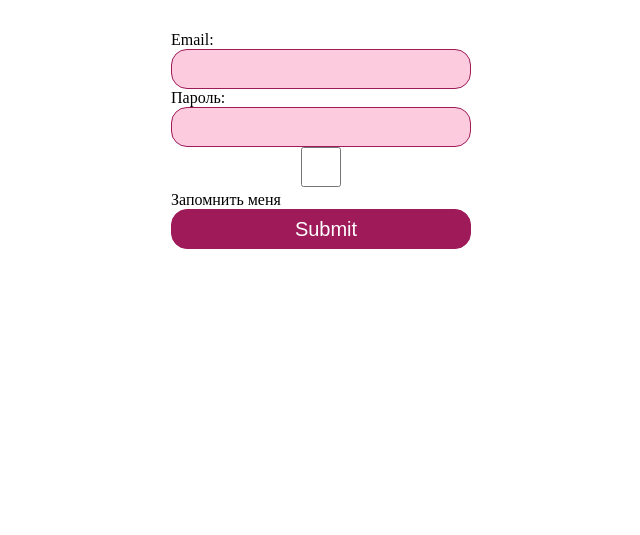
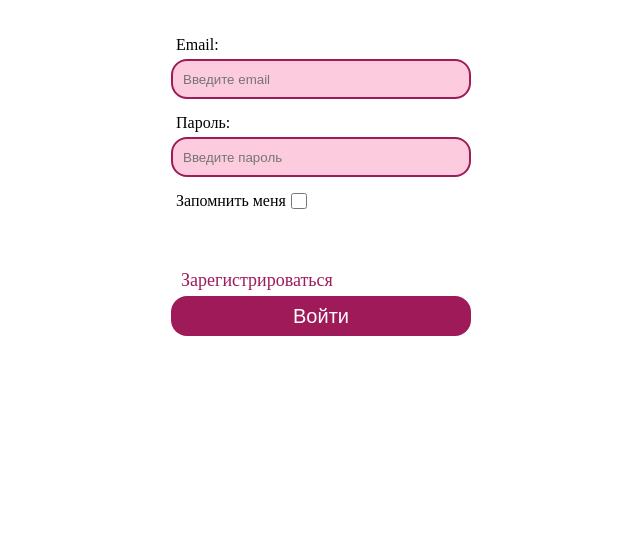
Before and after one commit to olov2020/web_for_msu-CW24, a Flask app: page /login in a window 1280 px wide. Shown: the part 159-694 px from the top of the page, without its empty margins (319-959 px from the left). Run offline with Flask 3, Linux system fonts and the light colour scheme.

Commit message:
finish login page with all design

```diff
--- a/WEB_FOR_MSU/forms/login.py
+++ b/WEB_FOR_MSU/forms/login.py
@@ -5,7 +5,8 @@ from wtforms.validators import DataRequired, Email, Length
 
 
 class LoginForm(FlaskForm):
-    email = StringField("Email: ", validators=[Email()])
-    password = PasswordField("Пароль: ", validators=[DataRequired(), Length(min=4, max=100)])
+    email = StringField("Email: ", validators=[Email(message="Это поле обязательно к заполнению")])
+    password = PasswordField("Пароль: ", validators=[DataRequired(message="Это поле обязательно к заполнению"),
+                                                     Length(min=4, max=100)])
     remember = BooleanField("Запомнить меня")
-    submit = SubmitField()
+    submit = SubmitField("Войти")
--- a/WEB_FOR_MSU/static/css/base/main.css
+++ b/WEB_FOR_MSU/static/css/base/main.css
@@ -19,3 +19,31 @@ main {
     /* in case footer not being at the bottom for 100% of brouser page
     delete 1 tag hier*/
 }
+
+.submit_button {
+    width: 300px;
+    height: 40px;
+
+    display: flex;
+    justify-content: center;
+    align-items: center;
+
+    background-color: #9F1A59;
+    border: 0px;
+    border-radius: 16px;
+
+    color: white;
+    font-size: 20px;
+
+    transition: all .1s ease-out;
+}
+
+.submit_button:hover {
+    transform: scale(1.05);
+}
+
+.error {
+    padding: 5px;
+
+    color: red;
+}
--- a/WEB_FOR_MSU/static/css/login/login.css
+++ b/WEB_FOR_MSU/static/css/login/login.css
@@ -1,69 +1,56 @@
-.header_registartion {
-    width: 160px;
-    height: 60px;
-    background-color: #9F1A59;
+.input {
+    width: 300px;
+    height: 40px;
+
     border-radius: 16px;
-    display: flex;
-    justify-content: center;
-    align-items: center;
-    color: white;
-    font-size: 24px;
+    padding-left: 10px;
+    border: 2px solid #9F1A59;
+
+    background-color: #fcccde;
+}
+
+.error_input {
+    border-color: red;
+    background-color: white;
 }
 
 
-.login {
+.container_text {
+    display: flex;
+    justify-content: start;
+    flex-direction: column;
+
+    margin-bottom: 10px;
+}
+
+.text {
+    padding: 5px;
 }
 
 
-.block_login,
-.login_buttons {
+.container_remember {
     display: flex;
-    flex-direction: column;
+    justify-content: start;
+    flex-direction: row;
 }
 
-input {
-    width: 300px;
-    height: 40px;
-    border-radius: 16px;
-    background-color: #fcccde;
-    padding-left: 10px;
-    border: 1px solid #9F1A59;
-}
-
-.password > input {
-    margin-top: 20px;
-}
-
-.password > p {
-    color: #9F1A59;
-    margin-left: 10px;
-    margin-top: 5px;
+.remember {
+    width: 16px;
+    height: 16px;
+    margin-top: auto;
+    margin-bottom: auto;
 }
 
 
-.login_buttons {
-    margin-top: 100px;
-    align-items: center;
-}
-
-.button_enter {
-    width: 300px;
-    height: 40px;
-    background-color: #9F1A59;
-    border-radius: 16px;
-    display: flex;
-    justify-content: center;
-    align-items: center;
-    color: white;
-    font-size: 20px;
-    transition: all .1s ease-out;
-}
-
-.button_enter:hover {
-    transform: scale(1.1);
+.enter {
+    margin-top: 50px;
 }
 
 .button_registration {
+    margin-top: 5px;
+    margin-left: 5px;
+    padding: 5px;
+
+    font-size: 18px;
     color: #9F1A59;
-    margin-top: 5px;
 }
--- a/WEB_FOR_MSU/static/js/base/hidden_menu.js
+++ b/WEB_FOR_MSU/static/js/base/hidden_menu.js
@@ -76,4 +76,4 @@ window.onload = function() {
         hidden_menu.style.display = "none";
     });
 
-}
+};
--- a/WEB_FOR_MSU/templates/home/account.html
+++ b/WEB_FOR_MSU/templates/home/account.html
@@ -88,7 +88,7 @@
 
 <form action='' method='post'>
     <div>
-        {{ form_logout.submit(value='Выйти', class='logout')}}
+        {{ form_logout.submit(value='Выйти', class='submit_button')}}
     </div>
 </form>
 
--- a/WEB_FOR_MSU/templates/home/home.html
+++ b/WEB_FOR_MSU/templates/home/home.html
@@ -16,10 +16,7 @@
         <p>Войти</p>
     </div>
 </a>
-{% endif %}
-
-
-{% if authenticated %}
+{% else %}
 <a href='account'>
     <div class="personal_account_info">
         <div class="personal_account_name">
--- a/WEB_FOR_MSU/templates/home/login.html
+++ b/WEB_FOR_MSU/templates/home/login.html
@@ -15,27 +15,42 @@
 <div class='login'>
     <form action="" method="post" novalidate>
         {{ form.hidden_tag() }}
-        <div>
-            {{ form.email.label }}
+        <div class='container_text'>
+            {{ form.email.label(class='text') }}
+
+            {% if form.email.errors %}
+            {{ form.email(class='input error_input', size=32, placeholder='Некорректный ввод', value='') }}
+            {% else %}
+            {{ form.email(class='input', size=32, placeholder='Введите email') }}
+            {% endif %}
+
+
         </div>
-        <div>
-            {{ form.email(size=32) }}
-            {% for error in form.email.errors %}
-            <div style="color: red;">[{{ error }}]</div>
-            {% endfor %}
+
+        <div class='container_text'>
+            {{ form.password.label(class='text') }}
+
+            {% if form.password.errors %}
+            {{ form.password(class='input error_input', size=32, placeholder='Некорректный ввод', value='') }}
+            {% else %}
+            {{ form.password(class='input', size=32, placeholder='Введите пароль') }}
+            {% endif %}
         </div>
-        <div>
-            {{ form.password.label }}
+
+        <div class='container_remember'>
+            {{ form.remember.label(class='text') }}
+            {{ form.remember(class='checkbox remember') }}
         </div>
-        <div>
-            {{ form.password(size=32) }}
-            {% for error in form.password.errors %}
-            <div style="color: red;">[{{ error }}]</div>
-            {% endfor %}
+
+        <div class='enter'>
+            <a href='/registration'>
+                <div class='button_registration'>
+                    <p>Зарегистрироваться</p>
+                </div>
+            </a>
+
+            <div>{{ form.submit(class="submit_button") }}</div>
         </div>
-        <div>{{ form.remember() }} </div>
-        <div>{{ form.remember.label }}</div>
-        <div>{{ form.submit(class="button_enter", placeholder="войти") }}</div>
     </form>
 </div>
 {% endblock %}
--- /dev/null
+++ b/WEB_FOR_MSU/templates/home/registration.html
@@ -0,0 +1 @@
+{% extends "base.html" %}
```
Also changed, not shown: WEB_FOR_MSU/static/css/account/account.css (+1 -16 lines).
